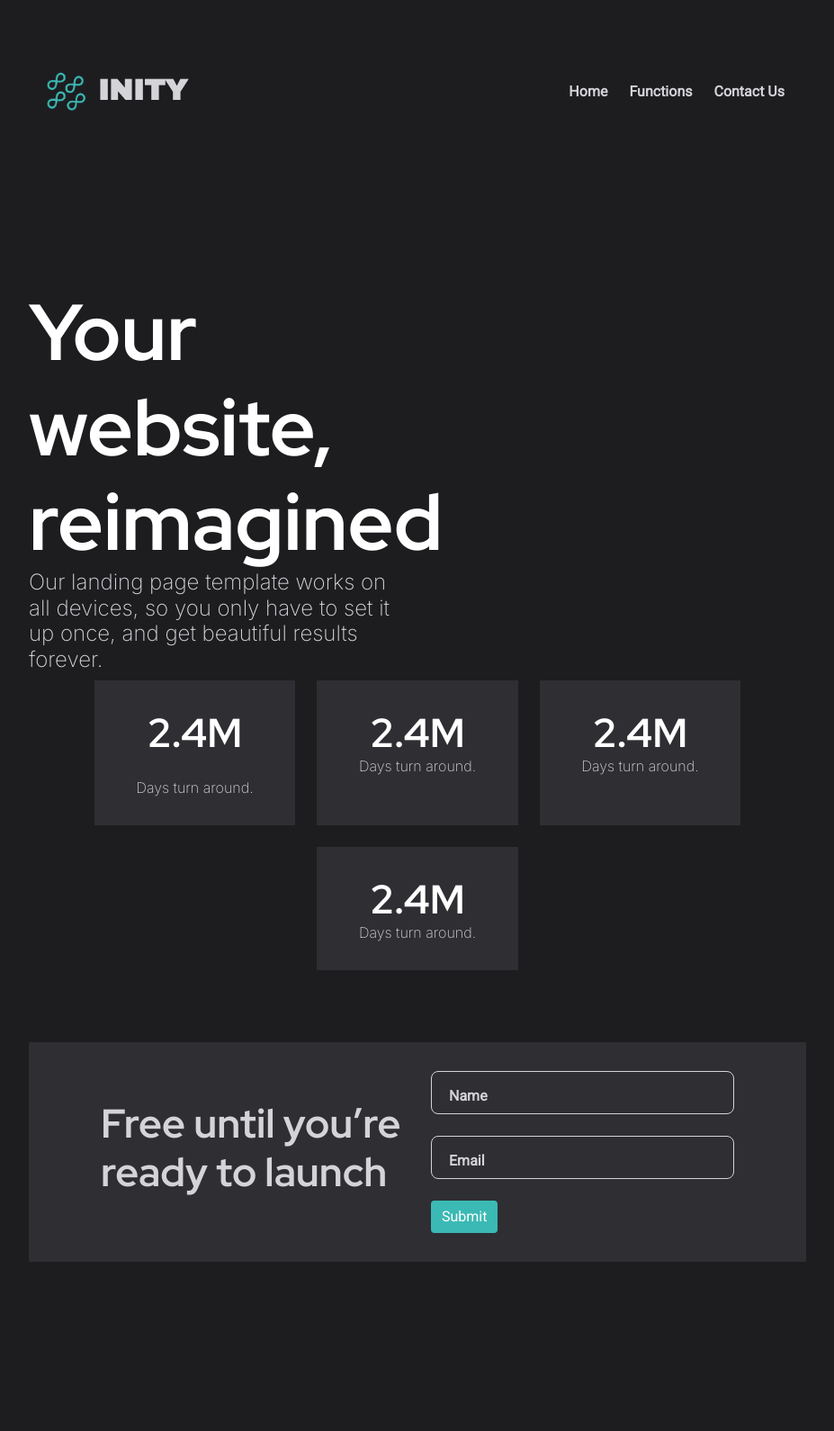
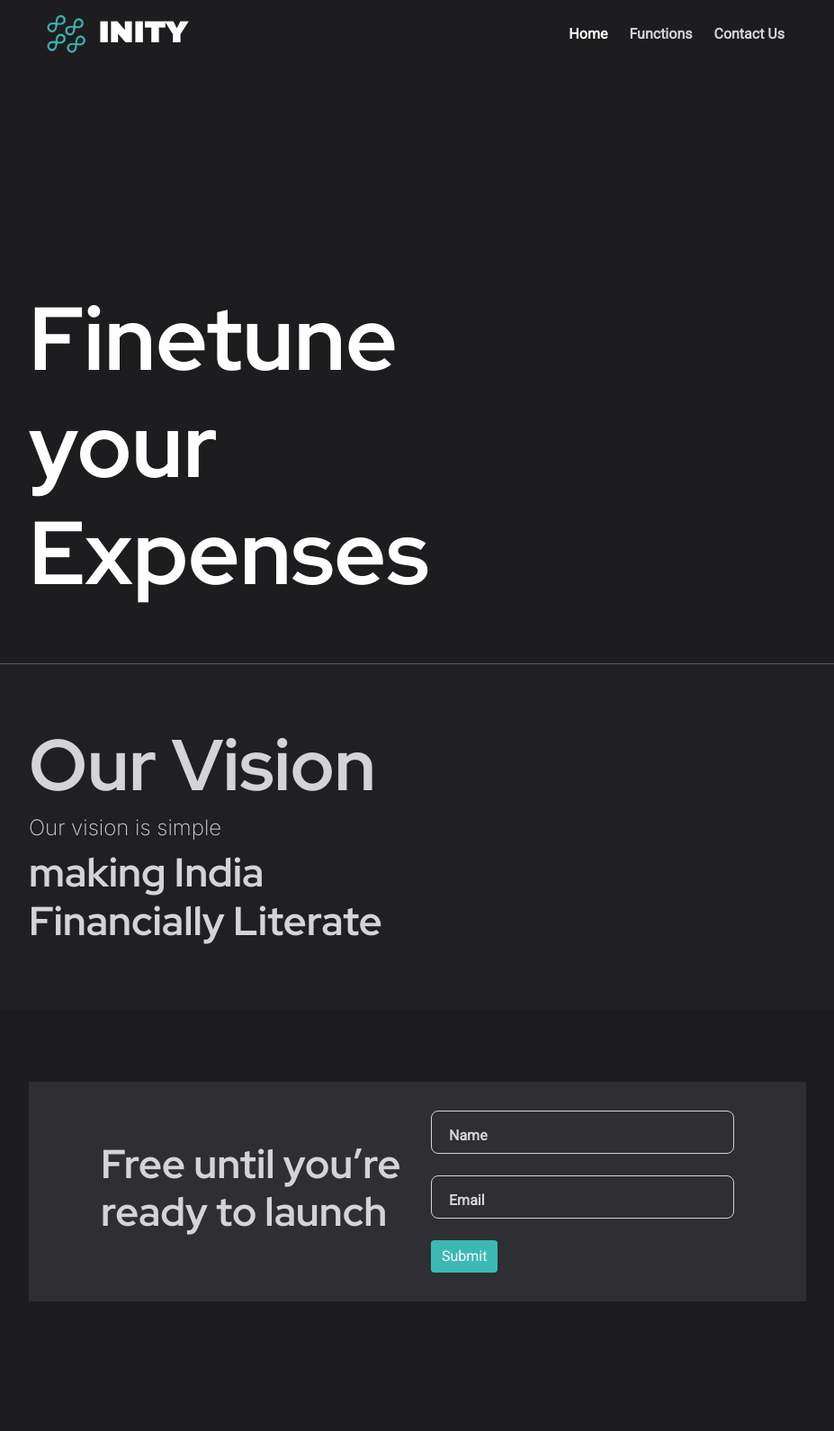
Before and after one commit to MananVij/inity-new, a PHP site: page / in a window 1280 px wide. Shown: the whole page at 90% size, without its empty margins (176-1103 px from the left). Before the commit the page ends 1402 px from the top, so only its background shows below. Run offline with PHP 8.4, Linux system fonts and the light colour scheme; some libraries are stand-ins or nearby versions.

Commit message:
style changed

```diff
--- a/index.html
+++ b/index.html
@@ -71,7 +71,7 @@
 
   </style>
   <body>
-    <div style="padding: 4rem 13rem ">
+    <div class="main-div" style=" ">
       <!-- Navbar -->
       <nav class="navbar navbar-expand-lg navbar-light">
         <a
@@ -128,47 +128,39 @@
           </ul>
         </div>
       </nav>
+    </div>
 
     <!-- First Div -->
+    <div class="intro">
+      <div>
         <div class="row" style="padding-top: 11rem;">
-        <div class="col-lg-6">
-            <h1>Your website, reimagined</h1>
-            <h4>
-                Our landing page template works on all devices, so you only have to set it up once, and get beautiful results forever.
-            </h4>
+            <div class="col-lg-6 col-sm-12">
+                <h1>Finetune your <b>Expenses</b></h1>
             </div>
-        <div class="col-lg-6">
+            <div class="col-lg-6 col-sm-12">
 
             </div>
         </div>
-    <div class="row" style="gap: 1.5rem; display: flex; justify-content: center;">
-        <div class="col-lg-3 blocks">
-            <div class="hello">
-                <h1>2.4M</h1><br>
-                <h4>Days turn around.</h4>
+
       </div>
       </div>
-        <div class="col-lg-3 blocks">
-            <div class="hello">
-                <h1>2.4M</h1>
-                <h4>Days turn around.</h4>
+      <hr>
+
+        <!-- second div -->
+        <div class="second-div" style="background-color: #202023;">
+          <div>
+            <div class="row" style="padding-top: 4rem;">
+              <div class="col-lg-6">
+                <h3 style="font-size: 5rem;">Our Vision</h3>
+                <h4>Our vision is simple</h4>
+                <h3>making India Financially Literate</h3>
               </div>
-        </div>
-        <div class="col-lg-3 blocks">
-            <div class="hello">
-                <h1>2.4M</h1>
-                <h4>Days turn around.</h4>
-            </div>
-        </div>
-        <div class="col-lg-3 blocks">
-            <div class="hello">
-                <h1>2.4M</h1>
-                <h4>Days turn around.</h4>
             </div>
           </div>
         </div>
 
         <!-- last div -->
+        <div class="email-box">
           <div class="email-div">
               <div class="row">
                   <div class="col-lg-6" style="display: flex;">
@@ -213,7 +205,6 @@
                         </div>
                   </div>
               </div>
-
           </div>
         </div>
 
--- a/public/index.css
+++ b/public/index.css
@@ -2,7 +2,7 @@ body {
     background-color: #1D1D20;
 }
 .navbar-brand {
-    color: #D4D4D8 !important;
+    color: white !important;
 }
 .nav-link {
     font-family: 'Roboto', sans-serif;
@@ -10,11 +10,31 @@ body {
     color: #D4D4D8 !important;
     font-weight: 600;
 }
+.nav-link:hover{
+    color: white !important;
+}
+.active a{
+    color: white !important;
+}
+@media (min-width:320px) {
+    h1 {
+        font-size: 56px;
+    }
+    .intro {
+
+    }
+}
+
+@media (min-width:961px) {
+    .main-div, .intro, .email-box, .second-div {
+        padding: 0 13rem 4rem
+    }
+}
 
 h1 {
     color: white;
     font-family: 'Red Hat Display', sans-serif;
-    font-size: 5.5rem;
+    font-size: 6.2rem;
     margin: 0 0 1rem;
 }
 h3 {
@@ -44,6 +64,12 @@ h4 {
     padding: 2rem 0.25rem;
 }
 
+hr {
+    background-color: #D4D4D8;
+    opacity: 0.4;
+    margin: 0;
+}
+
 
 .email-div {
     background-color: #2E2E33;
```
Lines whose indentation alone changed are shown as unchanged.
